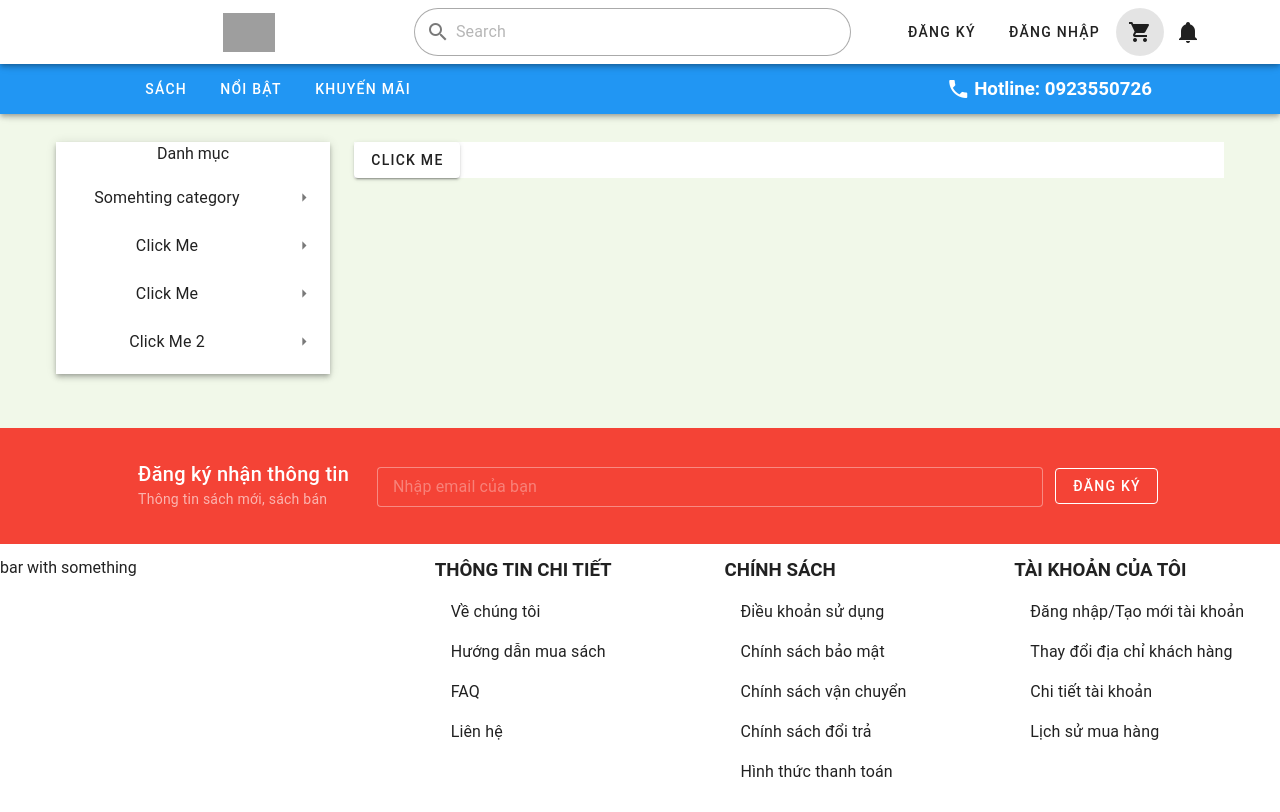
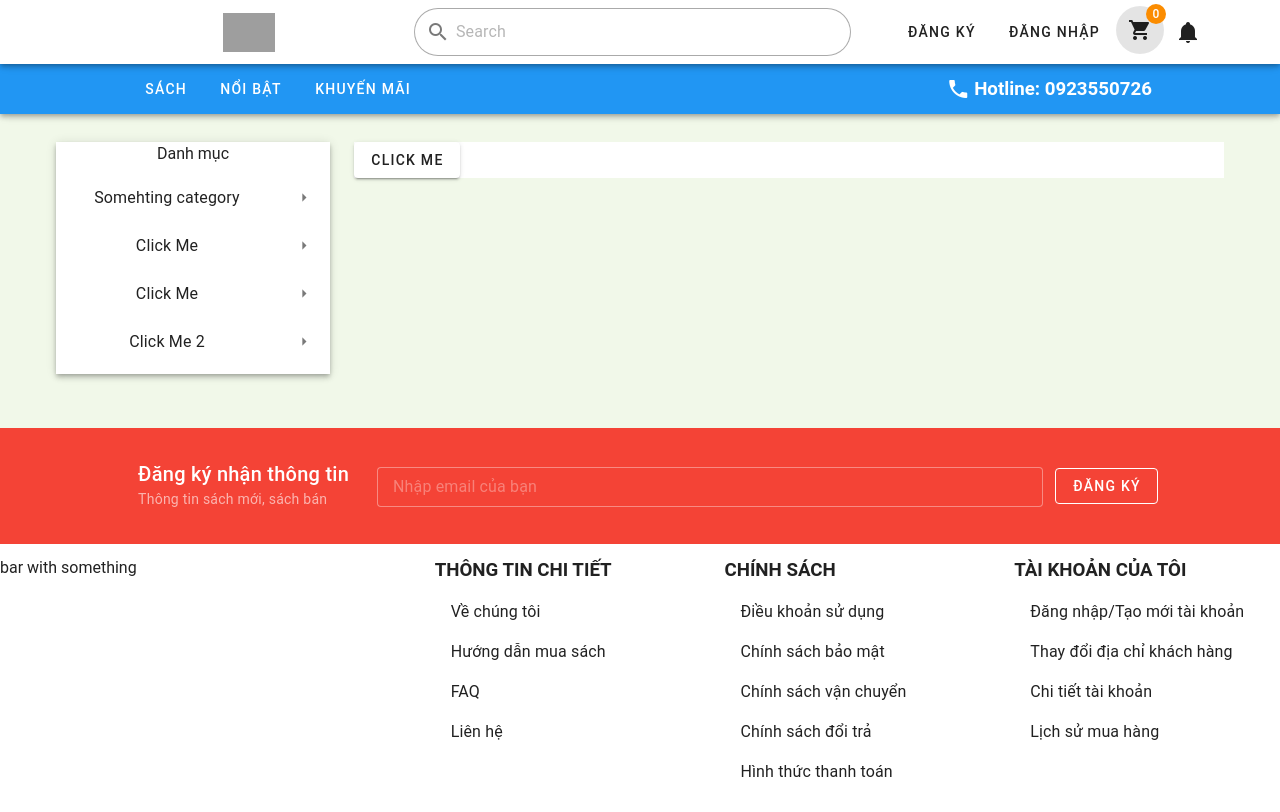
Before and after one commit to B5u2423/Bookstore-Website, a Vue app in the folder frontend/: page /cart in a window 1280 px wide. Built offline with nearby package versions, Linux system fonts and the light colour scheme; grey boxes are pictures that could not be loaded.

Commit message:
Update local cart
Add badge to cart button on navbar. Add persist local storage for temporary cart

```diff
--- a/frontend/src/components/ecom/NavBar.vue
+++ b/frontend/src/components/ecom/NavBar.vue
@@ -1,9 +1,11 @@
 <script setup>
 import { useRouter } from 'vue-router'
 import { useAuthStore } from '@/stores/auth-store'
+import { useCartStore } from '@/stores/cart-store'
 
 const router = useRouter()
 const authStore = useAuthStore()
+const cartStore = useCartStore()
 
 const goToHomePage = () => {
   router.push('/')
@@ -57,10 +59,21 @@ async function handleLogout() {
 
       <v-btn :to="{ name: 'login' }">Đăng nhập</v-btn>
 
-      <v-btn
-        :to="{ name: 'cart' }"
-        icon="mdi-cart"
-      ></v-btn>
+      <v-badge
+        class="mt-n1"
+        :offset-x="6"
+        :offset-y="6"
+        location="top right"
+        color="warning"
+        :content="cartStore.cartItemsCount"
+      >
+
+        <v-btn
+          :to="{ name: 'cart' }"
+          icon="mdi-cart"
+        ></v-btn>
+
+      </v-badge>
 
       <v-btn icon="mdi-bell"></v-btn>
 
--- a/frontend/src/stores/cart-store.js
+++ b/frontend/src/stores/cart-store.js
@@ -1,15 +1,33 @@
 import { defineStore } from 'pinia'
-import { ref } from 'vue'
+import { computed, ref, watch } from 'vue'
 
 export const useCartStore = defineStore('cart', () => {
+  // states
   const activeCart = ref([])
 
+  // temp cart on local storage
+  const saved = localStorage.getItem('cart')
+  if (saved) activeCart.value = JSON.parse(saved)
+
+  // computed
+  const cartItemsCount = computed(() => activeCart.value.length)
+
+  watch(
+    activeCart,
+    () => {
+      localStorage.setItem('cart', JSON.stringify(activeCart.value))
+    },
+    { deep: true },
+  )
+
+  // actions
   function addToCart() {
     activeCart.value.push({ name: 'Hello', title: 'World' })
     console.log(activeCart.value)
   }
 
   return {
+    cartItemsCount,
     activeCart,
     addToCart,
   }
--- a/frontend/src/views/ecom/Cart.vue
+++ b/frontend/src/views/ecom/Cart.vue
@@ -10,6 +10,12 @@ const cartStore = useCartStore()
 
     <v-btn @click="cartStore.addToCart"> click me</v-btn>
 
+    <v-card
+      v-for="(item, i) in cartStore.activeCart"
+      :key="i"
+      :title="item.name"
+    ></v-card>
+
   </v-sheet>
 
 </template>
```
